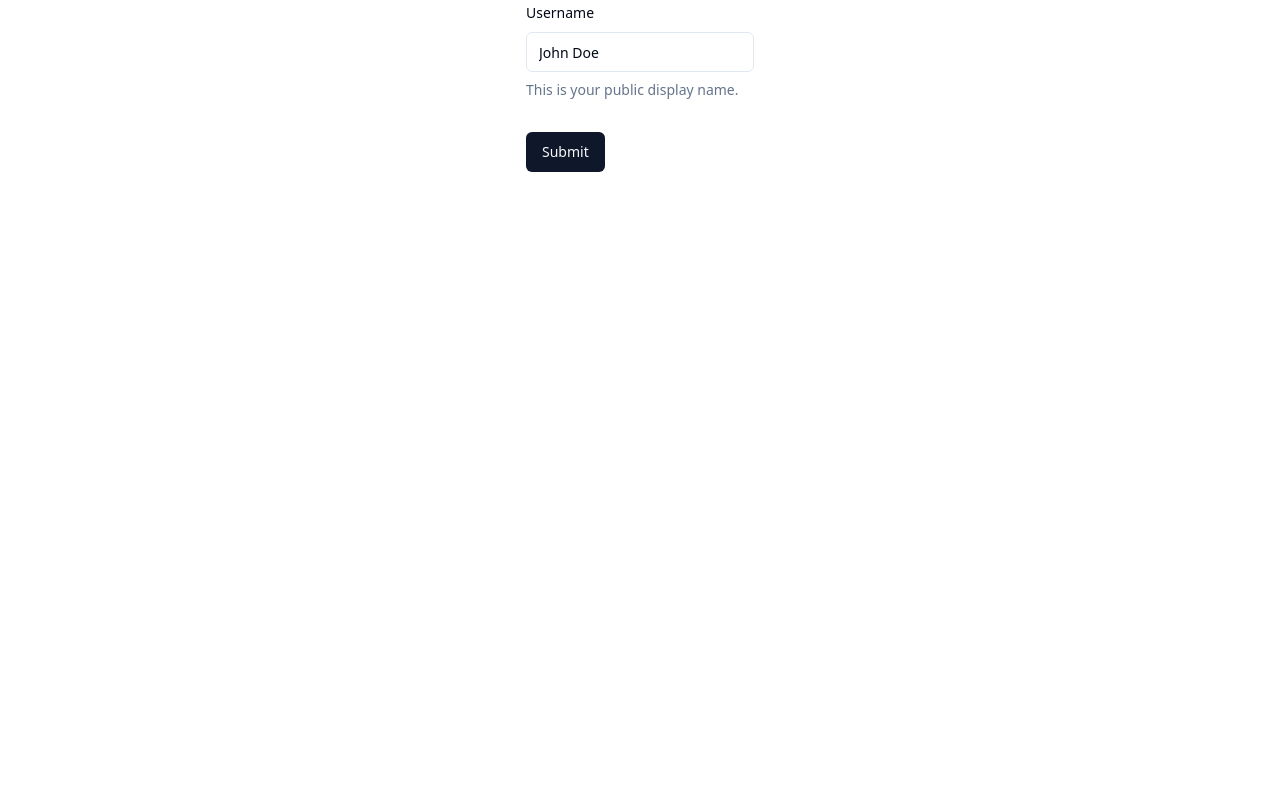
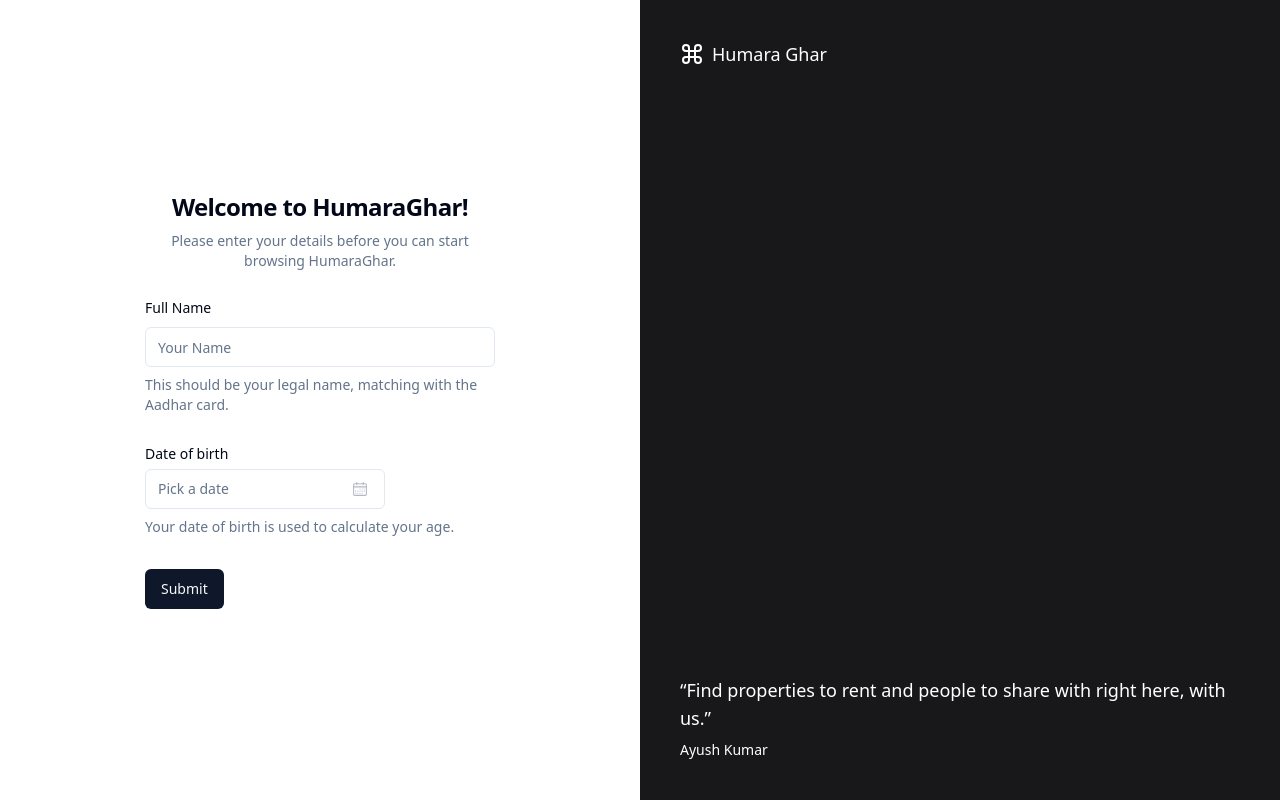
Before and after one commit to ayush0402/humara-ghar, a Next.js app: page /onboarding in a window 1280 px wide. Built offline with nearby package versions, Linux system fonts and the light colour scheme.

Commit message:
adding onboarding form

```diff
--- a/app/api/onboarding/route.ts
+++ b/app/api/onboarding/route.ts
@@ -0,0 +1,11 @@
+import { NextResponse } from "next/server";
+
+export async function POST(request: Request) {
+  const requestUrl = new URL(request.url);
+  const formData = await request.formData();
+  // TODO: Add onboarded user details to the database.
+  console.log("Request was called", formData);
+
+  // URL to redirect to after onboarding process completes
+  return NextResponse.redirect(`${requestUrl.origin}/home`, { status: 301 });
+}
--- a/app/onboarding/page.tsx
+++ b/app/onboarding/page.tsx
@@ -1,61 +1,58 @@
-"use client";
-import { zodResolver } from "@hookform/resolvers/zod";
-import { useForm } from "react-hook-form";
-import * as z from "zod";
+import { Metadata } from "next";
+import Link from "next/link";
 
-import { Button } from "@/components/ui/button";
-import {
-  Form,
-  FormControl,
-  FormDescription,
-  FormField,
-  FormItem,
-  FormLabel,
-  FormMessage,
-} from "@/components/ui/form";
-import { Input } from "@/components/ui/input";
-
-const formSchema = z.object({
-  name: z.string().min(2).max(50),
-});
+import OnboardingForm from "@/components/custom/onboarding/form";
+export const metadata: Metadata = {
+  title: "Onboarding",
+  description: "Enter all details to complete the onboarding process.",
+};
 
 export default function OnboardingPage() {
-  // 1. Define your form.
-  const form = useForm<z.infer<typeof formSchema>>({
-    resolver: zodResolver(formSchema),
-    defaultValues: {
-      name: "John Doe",
-    },
-  });
-
-  // 2. Define a submit handler.
-  function onSubmit(values: z.infer<typeof formSchema>) {
-    // Do something with the form values.
-    // ✅ This will be type-safe and validated.
-    console.log(values);
-  }
-
   return (
-    <Form {...form}>
-      <form onSubmit={form.handleSubmit(onSubmit)} className="space-y-8">
-        <FormField
-          control={form.control}
-          name="name"
-          render={({ field }) => (
-            <FormItem>
-              <FormLabel>Username</FormLabel>
-              <FormControl>
-                <Input placeholder="shadcn" {...field} />
-              </FormControl>
-              <FormDescription>
-                This is your public display name.
-              </FormDescription>
-              <FormMessage />
-            </FormItem>
-          )}
-        />
-        <Button type="submit">Submit</Button>
-      </form>
-    </Form>
+    <>
+      <div className="container grid relative min-h-screen flex-col items-center justify-center lg:max-w-none lg:grid-cols-2 lg:px-0">
+        <div className="lg:p-8">
+          <div className="mx-auto flex w-full flex-col justify-center space-y-6 sm:w-[350px]">
+            <div className="flex flex-col space-y-2 text-center">
+              <h1 className="text-2xl font-semibold tracking-tight">
+                Welcome to HumaraGhar!
+              </h1>
+              <p className="text-sm text-muted-foreground">
+                Please enter your details before you can start browsing
+                HumaraGhar.
+              </p>
+            </div>
+            <OnboardingForm />
+          </div>
+        </div>
+        <div className="relative hidden h-full flex-col bg-muted p-10 text-white dark:border-r lg:flex">
+          <div className="absolute inset-0 bg-zinc-900" />
+          <div className="relative z-20 flex items-center text-lg font-medium">
+            <svg
+              xmlns="http://www.w3.org/2000/svg"
+              viewBox="0 0 24 24"
+              fill="none"
+              stroke="currentColor"
+              strokeWidth="2"
+              strokeLinecap="round"
+              strokeLinejoin="round"
+              className="mr-2 h-6 w-6"
+            >
+              <path d="M15 6v12a3 3 0 1 0 3-3H6a3 3 0 1 0 3 3V6a3 3 0 1 0-3 3h12a3 3 0 1 0-3-3" />
+            </svg>
+            Humara Ghar
+          </div>
+          <div className="relative z-20 mt-auto">
+            <blockquote className="space-y-2">
+              <p className="text-lg">
+                &ldquo;Find properties to rent and people to share with right
+                here, with us.&rdquo;
+              </p>
+              <footer className="text-sm">Ayush Kumar</footer>
+            </blockquote>
+          </div>
+        </div>
+      </div>
+    </>
   );
 }
--- /dev/null
+++ b/components/custom/onboarding/form.tsx
@@ -0,0 +1,117 @@
+"use client";
+import { zodResolver } from "@hookform/resolvers/zod";
+import { useForm } from "react-hook-form";
+import * as z from "zod";
+import { format } from "date-fns";
+import { CalendarIcon, CaretSortIcon, CheckIcon } from "@radix-ui/react-icons";
+
+import { cn } from "@/lib/utils";
+import { Button } from "@/components/ui/button";
+import {
+  Form,
+  FormControl,
+  FormDescription,
+  FormField,
+  FormItem,
+  FormLabel,
+  FormMessage,
+} from "@/components/ui/form";
+import {
+  Popover,
+  PopoverContent,
+  PopoverTrigger,
+} from "@/components/ui/popover";
+import { Calendar } from "@/components/ui/calendar";
+import { Input } from "@/components/ui/input";
+
+const formSchema = z.object({
+  name: z
+    .string()
+    .min(2, {
+      message: "Name must be at least 2 characters.",
+    })
+    .max(30, {
+      message: "Name must not be longer than 30 characters.",
+    }),
+  dob: z.date({
+    required_error: "A date of birth is required.",
+  }),
+});
+
+export default function OnboardingForm() {
+  // 1. Define your form.
+  const form = useForm<z.infer<typeof formSchema>>({
+    resolver: zodResolver(formSchema),
+    defaultValues: {
+      name: "",
+    },
+  });
+
+  return (
+    <Form {...form}>
+      <form action="/api/onboarding" method="post" className="space-y-8">
+        <FormField
+          control={form.control}
+          name="name"
+          render={({ field }) => (
+            <FormItem>
+              <FormLabel>Full Name</FormLabel>
+              <FormControl>
+                <Input placeholder="Your Name" {...field} />
+              </FormControl>
+              <FormDescription>
+                This should be your legal name, matching with the Aadhar card.
+              </FormDescription>
+              <FormMessage />
+            </FormItem>
+          )}
+        />
+        <FormField
+          control={form.control}
+          name="dob"
+          render={({ field }) => (
+            <FormItem className="flex flex-col">
+              <FormLabel>Date of birth</FormLabel>
+              <Popover>
+                <PopoverTrigger asChild>
+                  <FormControl>
+                    <Button
+                      variant={"outline"}
+                      className={cn(
+                        "w-[240px] pl-3 text-left font-normal",
+                        !field.value && "text-muted-foreground"
+                      )}
+                    >
+                      {field.value ? (
+                        format(field.value, "PPP")
+                      ) : (
+                        <span>Pick a date</span>
+                      )}
+                      <CalendarIcon className="ml-auto h-4 w-4 opacity-50" />
+                    </Button>
+                  </FormControl>
+                </PopoverTrigger>
+                <PopoverContent className="w-auto p-0" align="start">
+                  <Calendar
+                    mode="single"
+                    selected={field.value}
+                    onSelect={field.onChange}
+                    disabled={(date) =>
+                      date > new Date() || date < new Date("1900-01-01")
+                    }
+                    initialFocus
+                  />
+                </PopoverContent>
+              </Popover>
+              <FormDescription>
+                Your date of birth is used to calculate your age.
+              </FormDescription>
+              <FormMessage />
+            </FormItem>
+          )}
+        />
+        <Button>Submit</Button>
+      </form>
+    </Form>
+  );
+}
--- /dev/null
+++ b/components/ui/calendar.tsx
@@ -0,0 +1,64 @@
+"use client"
+
+import * as React from "react"
+import { ChevronLeft, ChevronRight } from "lucide-react"
+import { DayPicker } from "react-day-picker"
+
+import { cn } from "@/lib/utils"
+import { buttonVariants } from "@/components/ui/button"
+
+export type CalendarProps = React.ComponentProps<typeof DayPicker>
+
+function Calendar({
+  className,
+  classNames,
+  showOutsideDays = true,
+  ...props
+}: CalendarProps) {
+  return (
+    <DayPicker
+      showOutsideDays={showOutsideDays}
+      className={cn("p-3", className)}
+      classNames={{
+        months: "flex flex-col sm:flex-row space-y-4 sm:space-x-4 sm:space-y-0",
+        month: "space-y-4",
+        caption: "flex justify-center pt-1 relative items-center",
+        caption_label: "text-sm font-medium",
+        nav: "space-x-1 flex items-center",
+        nav_button: cn(
+          buttonVariants({ variant: "outline" }),
+          "h-7 w-7 bg-transparent p-0 opacity-50 hover:opacity-100"
+        ),
+        nav_button_previous: "absolute left-1",
+        nav_button_next: "absolute right-1",
+        table: "w-full border-collapse space-y-1",
+        head_row: "flex",
+        head_cell:
+          "text-muted-foreground rounded-md w-9 font-normal text-[0.8rem]",
+        row: "flex w-full mt-2",
+        cell: "h-9 w-9 text-center text-sm p-0 relative [&:has([aria-selected])]:bg-accent first:[&:has([aria-selected])]:rounded-l-md last:[&:has([aria-selected])]:rounded-r-md focus-within:relative focus-within:z-20",
+        day: cn(
+          buttonVariants({ variant: "ghost" }),
+          "h-9 w-9 p-0 font-normal aria-selected:opacity-100"
+        ),
+        day_selected:
+          "bg-primary text-primary-foreground hover:bg-primary hover:text-primary-foreground focus:bg-primary focus:text-primary-foreground",
+        day_today: "bg-accent text-accent-foreground",
+        day_outside: "text-muted-foreground opacity-50",
+        day_disabled: "text-muted-foreground opacity-50",
+        day_range_middle:
+          "aria-selected:bg-accent aria-selected:text-accent-foreground",
+        day_hidden: "invisible",
+        ...classNames,
+      }}
+      components={{
+        IconLeft: ({ ...props }) => <ChevronLeft className="h-4 w-4" />,
+        IconRight: ({ ...props }) => <ChevronRight className="h-4 w-4" />,
+      }}
+      {...props}
+    />
+  )
+}
+Calendar.displayName = "Calendar"
+
+export { Calendar }
--- /dev/null
+++ b/components/ui/popover.tsx
@@ -0,0 +1,31 @@
+"use client"
+
+import * as React from "react"
+import * as PopoverPrimitive from "@radix-ui/react-popover"
+
+import { cn } from "@/lib/utils"
+
+const Popover = PopoverPrimitive.Root
+
+const PopoverTrigger = PopoverPrimitive.Trigger
+
+const PopoverContent = React.forwardRef<
+  React.ElementRef<typeof PopoverPrimitive.Content>,
+  React.ComponentPropsWithoutRef<typeof PopoverPrimitive.Content>
+>(({ className, align = "center", sideOffset = 4, ...props }, ref) => (
+  <PopoverPrimitive.Portal>
+    <PopoverPrimitive.Content
+      ref={ref}
+      align={align}
+      sideOffset={sideOffset}
+      className={cn(
+        "z-50 w-72 rounded-md border bg-popover p-4 text-popover-foreground shadow-md outline-none data-[state=open]:animate-in data-[state=closed]:animate-out data-[state=closed]:fade-out-0 data-[state=open]:fade-in-0 data-[state=closed]:zoom-out-95 data-[state=open]:zoom-in-95 data-[side=bottom]:slide-in-from-top-2 data-[side=left]:slide-in-from-right-2 data-[side=right]:slide-in-from-left-2 data-[side=top]:slide-in-from-bottom-2",
+        className
+      )}
+      {...props}
+    />
+  </PopoverPrimitive.Portal>
+))
+PopoverContent.displayName = PopoverPrimitive.Content.displayName
+
+export { Popover, PopoverTrigger, PopoverContent }
--- a/package.json
+++ b/package.json
@@ -7,17 +7,21 @@
   },
   "dependencies": {
     "@hookform/resolvers": "^3.3.2",
+    "@radix-ui/react-icons": "^1.3.0",
     "@radix-ui/react-label": "^2.0.2",
+    "@radix-ui/react-popover": "^1.0.7",
     "@radix-ui/react-slot": "^1.0.2",
     "@supabase/ssr": "latest",
     "@supabase/supabase-js": "latest",
     "autoprefixer": "10.4.15",
     "class-variance-authority": "^0.7.0",
     "clsx": "^2.0.0",
+    "date-fns": "^2.30.0",
     "lucide-react": "^0.290.0",
     "next": "latest",
     "postcss": "8.4.29",
     "react": "18.2.0",
+    "react-day-picker": "^8.9.1",
     "react-dom": "18.2.0",
     "react-hook-form": "^7.47.0",
     "tailwind-merge": "^1.14.0",
```
Also changed, not shown: 1 other file (tests, documents, lock files or other folders).
